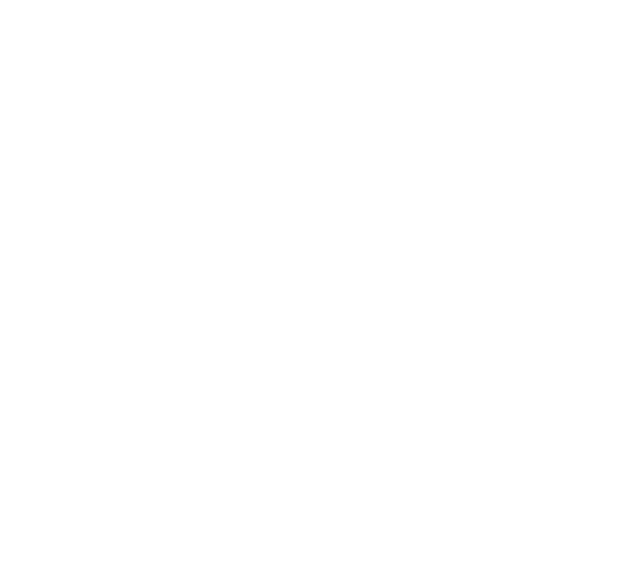
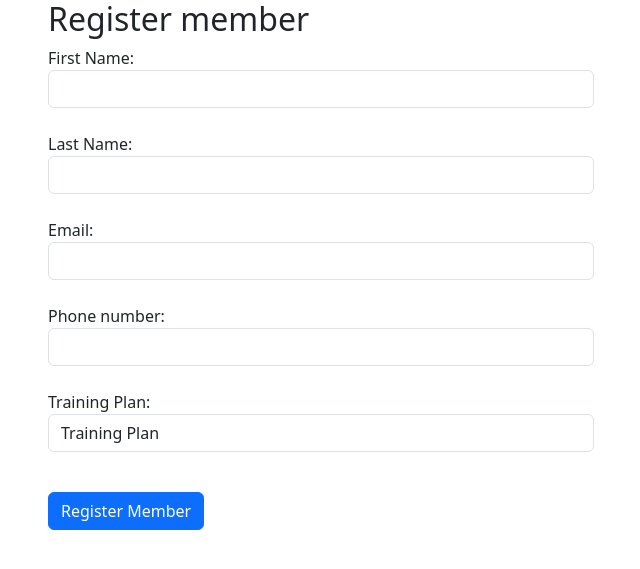
Before and after one commit to DarkoDukovski/gym_menagement_system, a PHP site: page /admin_dashboard.php in a window 1280 px wide. Before the commit the part shown is empty. Shown: the top 569 px of the page, without its empty margins (34-674 px from the left). Run offline with PHP 8.4, Linux system fonts and the light colour scheme; the visitor is signed in with stand-in values (Sample User, id 1); some libraries are stand-ins or nearby versions.

Commit message:
Added registration user form

```diff
--- a/admin_dashboard.php
+++ b/admin_dashboard.php
@@ -6,3 +6,47 @@
     header('location: index.php');
     exit();
 }
+
+?>
+
+
+<!DOCTYPE html>
+<html>
+<head>
+  <title>Admin dashboard</title>
+  <link href="https://cdn.jsdelivr.net/npm/bootstrap@5.3.0/dist/css/bootstrap.min.css" rel="stylesheet" integrity="sha384-9ndCyUaIbzAi2FUVXJi0CjmCapSmO7SnpJef0486qhLnuZ2cdeRhO02iuK6FUUVM" crossorigin="anonymous">
+  <link rel="stylesheet" href="https://unpkg.com/dropzone@5/dist/min/dropzone.min.css" type="text/css" />
+
+</head>
+<body>
+
+
+<div class="container">
+    <div class="row mb-5">
+        <div class="col-md-6">
+            <h2>Register member</h2>
+            <form action="register_member.php" method="post" enctype="multipart/form-data">
+                First Name: <input class="form-control" type="text" name="first_name"><br>
+                Last Name: <input class="form-control" type="text" name="last_name"><br>
+                Email: <input class="form-control" type ="email" name="email"><br>
+                Phone number: <input class="form-control" type ="phone_number" name="email"><br>
+                Training Plan:
+                <select class="form-control" name="training_plan_id">
+                    <option value ="" disabled selected >Training Plan</option>
+                    <option value ="" >12 Session Plan</option>
+                    <option value ="" >30 Session Plan</option>
+                </select><br>
+                <input type="hidden" name="photo_path" id="photoPathInput">
+                <div id="dropzone-upload" class="dropzone"></div>
+
+                <input class="btn btn-primary mt-3" type="submit" value="Register Member">
+                </form>
+</div>
+</div>
+ </div>
+
+
+
+
+</body>
+</html>
```
